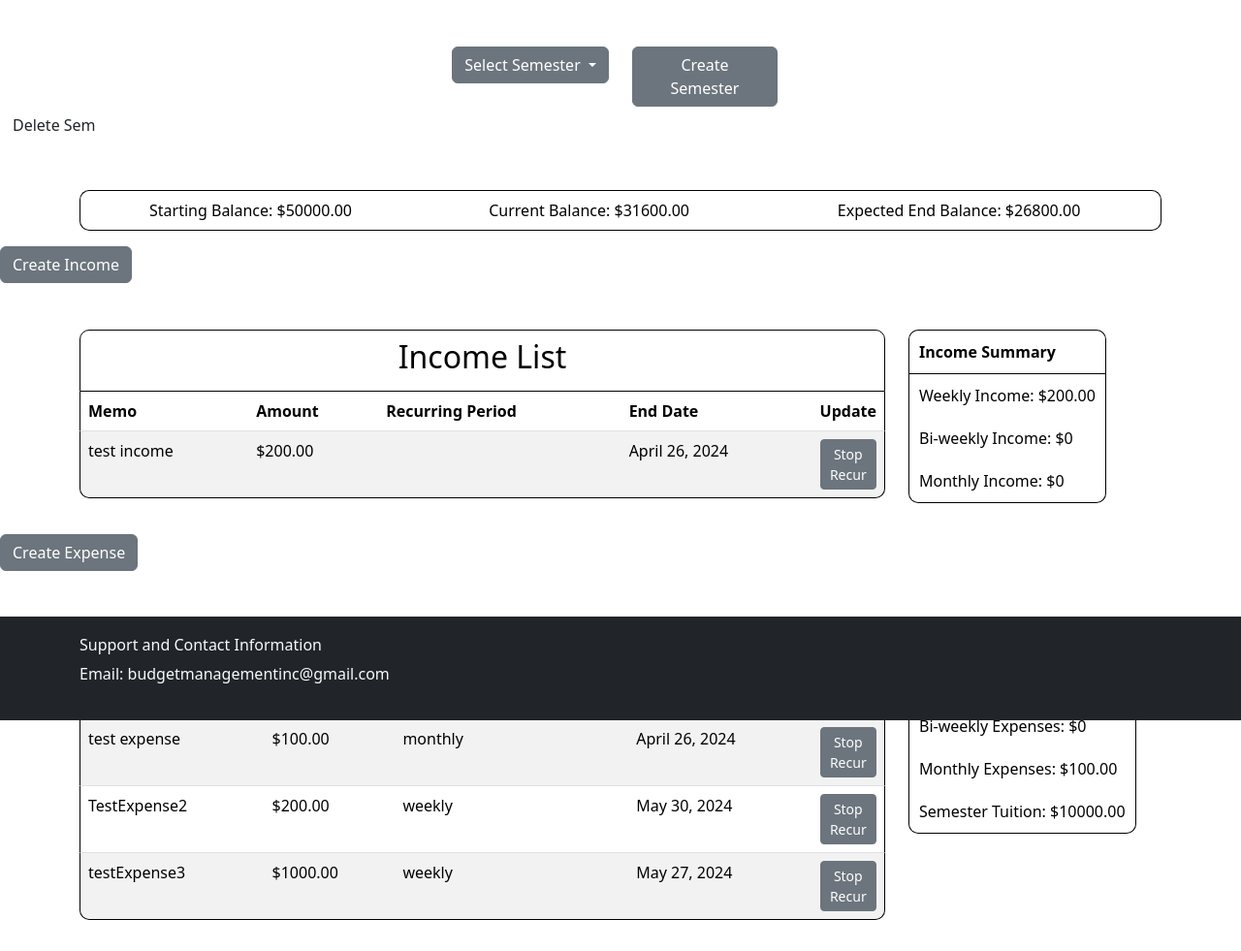
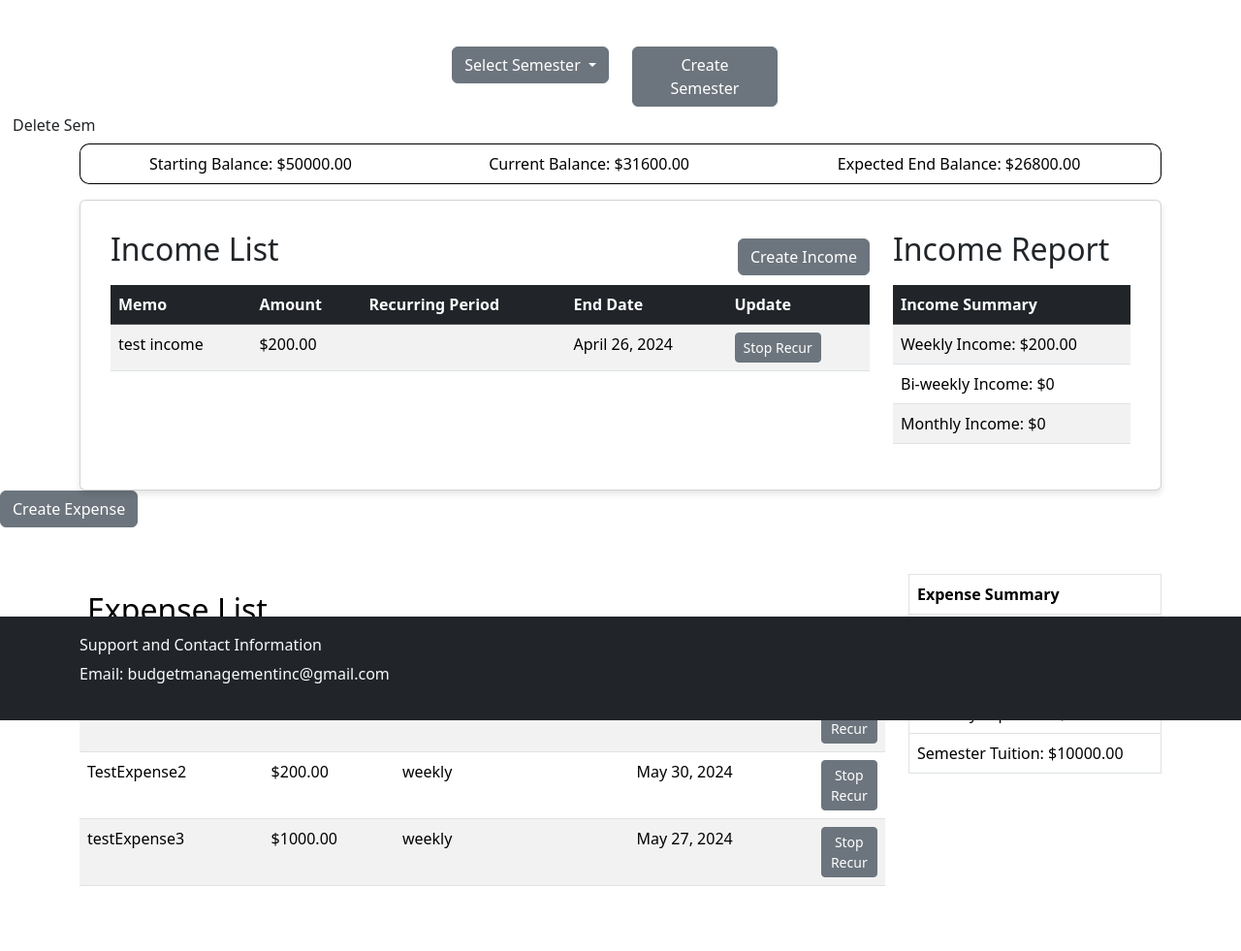
Before and after one commit to ahorner54/CollegeExpenseTracker, a Django app: page /semester/1 in a window 1280 px wide. Shown: the part 57-1038 px from the top of the page at 97% size. After the commit the page ends 971 px from the top, so only its background shows below. Run offline with Django 5.2, Linux system fonts and the light colour scheme; a user stored in the database is signed in; data comes from the database, SQL or seed files in the repository; both versions use the stored data as it was after the commit.

Commit message:
added styling to income list section of semester_view.html

```diff
--- /dev/null
+++ b/ExpenseTracker/budget/static/css/semester_table.css
@@ -0,0 +1,40 @@
+.card {
+    padding: 15px;
+    box-shadow: 0 4px 6px rgba(0, 0, 0, 0.1);
+}
+
+.overall-summary {
+    width: 100%;
+    border-collapse: separate;
+    border-spacing: 0;
+    text-align: center;
+}
+
+.overall-summary tr:first-child td {
+    border-bottom: 1px solid black;
+    border-top: 1px solid black;
+}
+
+.overall-summary tr td:first-child {
+    border-top-left-radius: 10px;
+    border-bottom-left-radius: 10px;
+    border-top: 1px solid black;
+    border-left: 1px solid black;
+    /* Rounded bottom left corner for body */
+}
+
+.overall-summary tr td:last-child {
+    border-top-right-radius: 10px;
+    border-bottom-right-radius: 10px;
+    border-bottom: 1px solid black;
+    border-right: 1px solid black;
+    /* Rounded bottom right corner for body */
+}
+
+.create-btn {
+    align-self: flex-end;
+}
+
+.table-list {
+    margin-top: 10px;
+}
--- a/ExpenseTracker/budget/templates/budget/semester_view.html
+++ b/ExpenseTracker/budget/templates/budget/semester_view.html
@@ -2,11 +2,11 @@
 {% load static %}
 {% block title %}{{semester_name}}{% endblock title %}
 {% block style %}
-    <link rel="stylesheet" href="{% static 'css/semester_tables.css' %}" />
+    <link rel="stylesheet" href="{% static 'css/semester_table.css' %}" />
 {% endblock style %}
 {%block semester %}
 <a class="btn" href="{% url 'delete_semester' current_semester %}">Delete Sem</a>
-<div class="container pt-5">
+<div class="container">
     <table class="table overall-summary">
         <tr>
             <td>Starting Balance: ${{start_bal}}</td>
@@ -15,26 +15,30 @@
         </tr>
     </table>
 </div>
-<div>
-    <a href="{% url 'income_form' current_semester %}" class="btn btn-secondary">Create Income</a>
-</div>
 
 <!-- Income List with Report -->
-<div class="container pt-5 pb-3">
+<div class="container justify-content-center">
+    <div class="card">
+        <div class="card-body">
             <div class="row">
                 {% if incomes %}
                 <div class="col-sm-9">
+                    <div class="row">
+                        <div class="col-sm-6 d-flex justify-content-left">
+                            <h2>Income List</h2>
+                        </div>
+                        <div class="col-sm-6 d-flex justify-content-end">
+                        <a href="{% url 'income_form' current_semester %}" class="btn btn-secondary create-btn">Create Income</a>
+                        </div>
+                    </div>
                     <table class="table table-striped table-list">
                         <thead>
-                <tr>
-                    <th colspan="5"><h2>Income List</h2></th>
-                </tr>
-                <tr>
+                            <tr class="table-dark">
                                 <th>Memo</th>
                                 <th>Amount</th>
                                 <th>Recurring Period</th>
                                 <th>End Date</th>
-                    <th style="width: 20px;">Update</th>
+                                <th>Update</th>
                             </tr>
                         </thead>
                         {% for income in incomes %}
@@ -44,16 +48,19 @@
                                 <td>${{income.amount}}</td>
                                 <td>{{income.recurring_periods}}</td>
                                 <td>{{income.end_date}}</td>
-                    <td style="width: 20px;"><a class="btn btn-secondary btn-sm" href="{% url 'stop_income' income.pk%}">Stop Recur</td>
+                                <td><a class="btn btn-secondary btn-sm" href="{% url 'stop_income' income.pk%}">Stop Recur</td>
                             </tr>
                         <tbody>
                         {% endfor %}
                     </table>
                 </div>
                 <div class="col-sm-3">
-            <table class="table  summary">
+                    <div class="row">
+                        <h2>Income Report</h2>
+                    </div>
+                    <table class="table table-striped table-list">
                         <thead>
-                    <th>Income Summary</th>
+                            <th class="table-dark">Income Summary</th>
                         </thead>
                         <tr>
                             <td>Weekly Income: ${{income_weekly}}</td>
@@ -71,6 +78,8 @@
                 Click the 'Create Income' link in the navbar to add your first income to this semester!
             </strong></h5>
             {% endif %}
+        </div>
+    </div>
     </div>
 </div>
 
```
Also changed, not shown: ExpenseTracker/db.sqlite3. Lines whose indentation alone changed are shown as unchanged.
